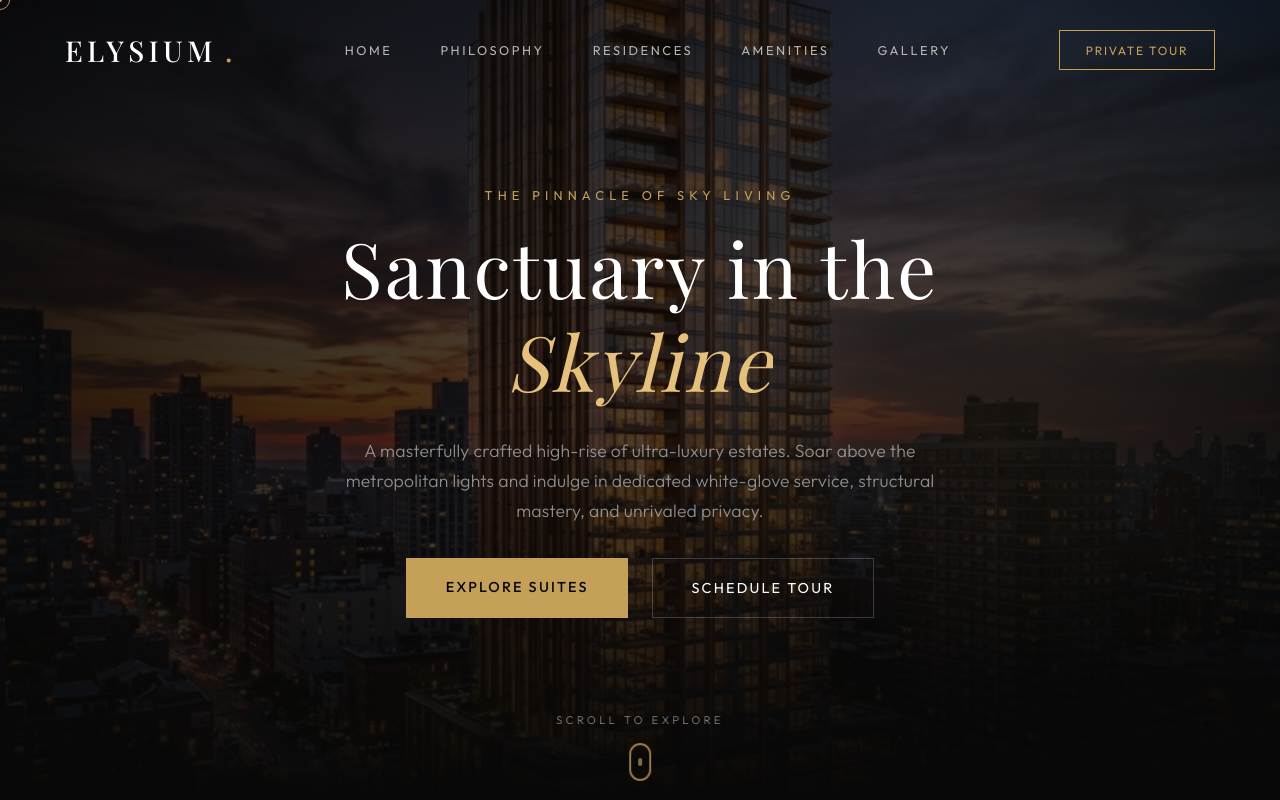
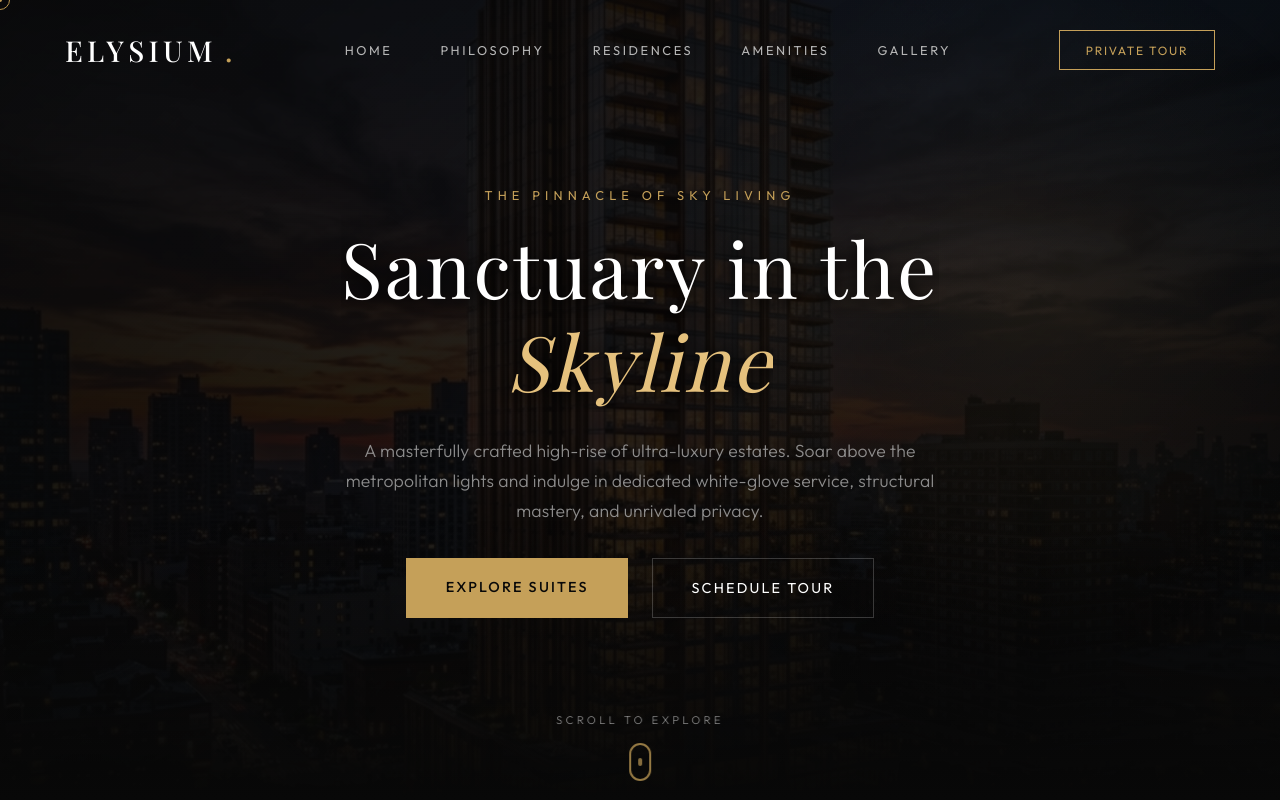
Before and after one commit to hgarg1/intelligent-oppenheimer, a plain HTML site: page index.html in a window 1280 px wide. Shown: the top 800 px of the page. Drawn offline with nearby package versions, Linux system fonts and the light colour scheme; a web font is replaced by a local one.

Commit message:
fix: resolve text contrast issues and preloader timing truncation

```diff
--- a/app.js
+++ b/app.js
@@ -46,8 +46,8 @@ function initElysium() {
 
   // Smart SPA navigation preloader handling: if this is a route re-entry, bypass long load animations for immediate response
   const isSpaTransition = window.ElysiumInitialized === true;
-  const revealDelay = isSpaTransition ? 150 : 2500;
-  const completeDelay = isSpaTransition ? 100 : 2000;
+  const revealDelay = isSpaTransition ? 150 : 3500;
+  const completeDelay = isSpaTransition ? 100 : 3200;
 
   // Bind to window load event with smart immediate-loaded check for single-page applications
   if (document.readyState === 'complete') {
@@ -60,8 +60,8 @@ function initElysium() {
     });
   }
 
-  // Strict safety fallback: reveal site after 4.5 seconds regardless of loaded assets
-  setTimeout(revealSite, isSpaTransition ? 300 : 4500);
+  // Strict safety fallback: reveal site after 5.0 seconds regardless of loaded assets
+  setTimeout(revealSite, isSpaTransition ? 300 : 5000);
 
   // ==========================================================================
   // 1. PREMIUM CUSTOM CURSOR
--- a/style.css
+++ b/style.css
@@ -104,6 +104,7 @@ h1, h2, h3, h4, h5, h6 {
   font-weight: 500;
   letter-spacing: 0.03em;
   line-height: 1.2;
+  color: var(--text-primary) !important; /* Force high contrast white across environments */
 }
 
 p {
@@ -504,7 +505,7 @@ body.loaded .hero-bg img {
   left: 0;
   width: 100%;
   height: 100%;
-  background: linear-gradient(135deg, rgba(8, 8, 8, 0.95) 0%, rgba(20, 15, 10, 0.45) 50%, rgba(8, 8, 8, 0.95) 100%);
+  background: linear-gradient(135deg, rgba(8, 8, 8, 0.95) 0%, rgba(8, 8, 8, 0.75) 50%, rgba(8, 8, 8, 0.95) 100%); /* Enhanced dark contrast backdrop overlay */
   z-index: 2;
   opacity: 0;
   transition: opacity 2s cubic-bezier(0.16, 1, 0.3, 1);
@@ -566,6 +567,7 @@ body.loaded .hero-badge {
   display: flex;
   flex-direction: column;
   align-items: center;
+  text-shadow: 0 4px 15px rgba(0, 0, 0, 0.85), 0 0 30px rgba(0, 0, 0, 0.5); /* Luxury text shadow to secure contrast on bright horizons */
 }
 
 .hero-title-line {
@@ -593,7 +595,7 @@ body.loaded .hero-title-line:nth-child(2) > span {
 .hero-serif-title {
   font-family: var(--font-serif);
   font-style: italic;
-  color: var(--accent-gold-light);
+  color: var(--accent-gold-light) !important; /* Retain premium champagne gold */
 }
 
 .hero-desc {
@@ -1057,6 +1059,7 @@ body.loaded .scroll-indicator {
   font-size: 1rem;
   font-weight: 500;
   margin-bottom: 0.3rem;
+  color: var(--text-primary) !important; /* Force high contrast white */
 }
 
 .about-fact-text p {
--- a/vaadin-elysium/src/main/resources/META-INF/resources/style.css
+++ b/vaadin-elysium/src/main/resources/META-INF/resources/style.css
@@ -104,6 +104,7 @@ h1, h2, h3, h4, h5, h6 {
   font-weight: 500;
   letter-spacing: 0.03em;
   line-height: 1.2;
+  color: var(--text-primary) !important; /* Force high contrast white across environments */
 }
 
 p {
@@ -504,7 +505,7 @@ body.loaded .hero-bg img {
   left: 0;
   width: 100%;
   height: 100%;
-  background: linear-gradient(135deg, rgba(8, 8, 8, 0.95) 0%, rgba(20, 15, 10, 0.45) 50%, rgba(8, 8, 8, 0.95) 100%);
+  background: linear-gradient(135deg, rgba(8, 8, 8, 0.95) 0%, rgba(8, 8, 8, 0.75) 50%, rgba(8, 8, 8, 0.95) 100%); /* Enhanced dark contrast backdrop overlay */
   z-index: 2;
   opacity: 0;
   transition: opacity 2s cubic-bezier(0.16, 1, 0.3, 1);
@@ -566,6 +567,7 @@ body.loaded .hero-badge {
   display: flex;
   flex-direction: column;
   align-items: center;
+  text-shadow: 0 4px 15px rgba(0, 0, 0, 0.85), 0 0 30px rgba(0, 0, 0, 0.5); /* Luxury text shadow to secure contrast on bright horizons */
 }
 
 .hero-title-line {
@@ -593,7 +595,7 @@ body.loaded .hero-title-line:nth-child(2) > span {
 .hero-serif-title {
   font-family: var(--font-serif);
   font-style: italic;
-  color: var(--accent-gold-light);
+  color: var(--accent-gold-light) !important; /* Retain premium champagne gold */
 }
 
 .hero-desc {
@@ -1057,6 +1059,7 @@ body.loaded .scroll-indicator {
   font-size: 1rem;
   font-weight: 500;
   margin-bottom: 0.3rem;
+  color: var(--text-primary) !important; /* Force high contrast white */
 }
 
 .about-fact-text p {
```
Also changed, not shown: vaadin-elysium/src/main/resources/META-INF/resources/app.js (+4 -4 lines).
